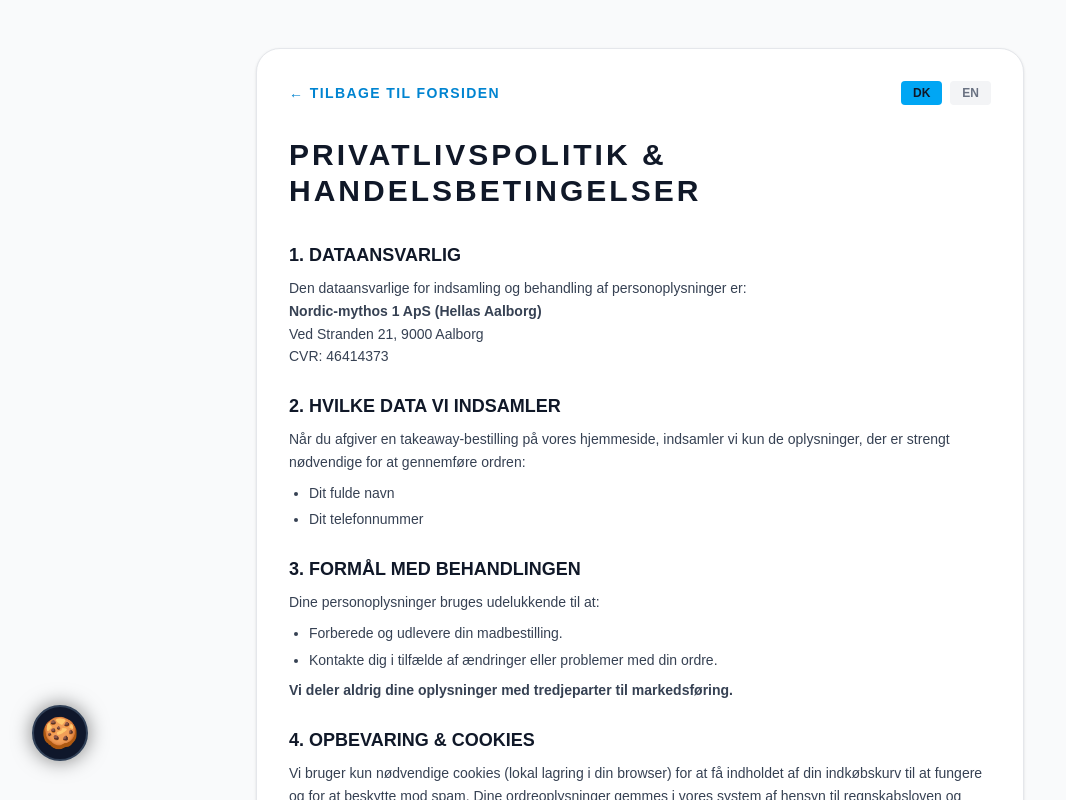
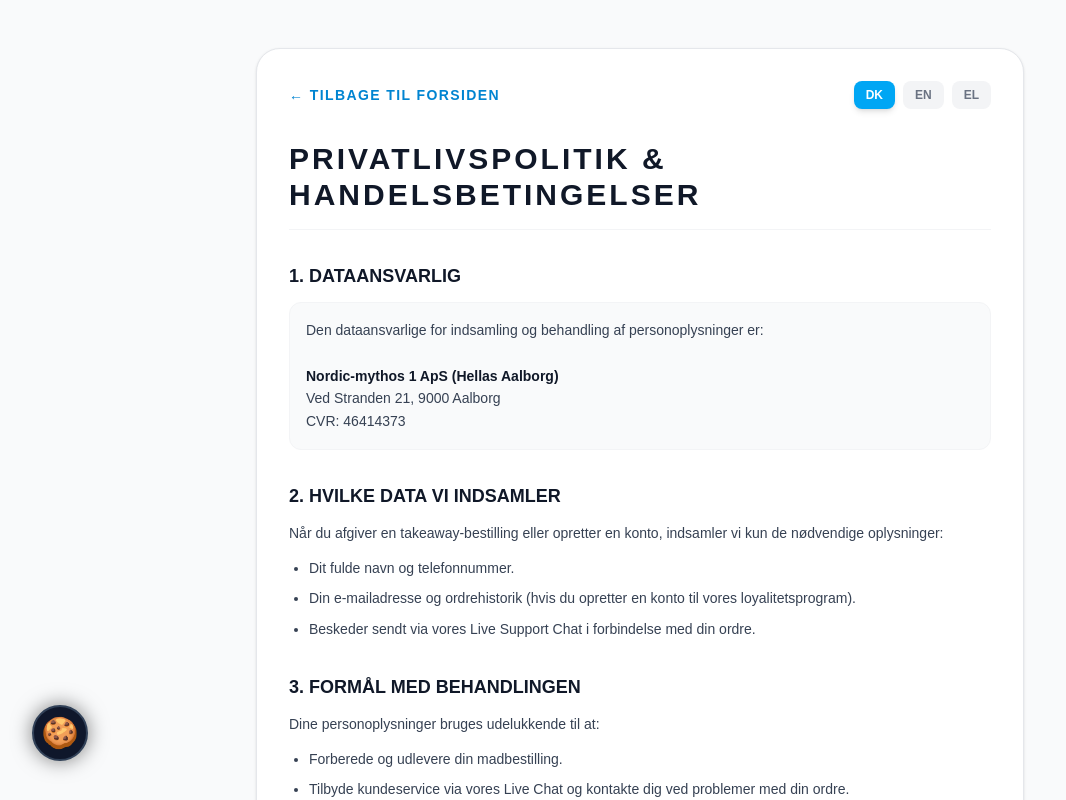
Before and after one commit to panoskoul108/hellas-aalborg-web, a Next.js app: page /privacy in a window 1280 px wide. Shown: the top 800 px of the page, without its empty margins (0-1066 px from the left). Built offline with nearby package versions, Linux system fonts and the light colour scheme.

Commit message:
Update page.tsx

```diff
--- a/app/privacy/page.tsx
+++ b/app/privacy/page.tsx
@@ -3,7 +3,7 @@ import React, { useState } from 'react';
 import Link from 'next/link';
 
 export default function PrivacyPolicy() {
-  const [lang, setLang] = useState<'da' | 'en'>('da');
+  const [lang, setLang] = useState<'da' | 'en' | 'el'>('da');
 
   const content = {
     da: {
@@ -12,16 +12,18 @@ export default function PrivacyPolicy() {
       s1Title: "1. Dataansvarlig",
       s1Text: "Den dataansvarlige for indsamling og behandling af personoplysninger er:",
       s2Title: "2. Hvilke data vi indsamler",
-      s2Text: "Når du afgiver en takeaway-bestilling på vores hjemmeside, indsamler vi kun de oplysninger, der er strengt nødvendige for at gennemføre ordren:",
-      i1: "Dit fulde navn",
-      i2: "Dit telefonnummer",
+      s2Text: "Når du afgiver en takeaway-bestilling eller opretter en konto, indsamler vi kun de nødvendige oplysninger:",
+      i1: "Dit fulde navn og telefonnummer.",
+      i2: "Din e-mailadresse og ordrehistorik (hvis du opretter en konto til vores loyalitetsprogram).",
+      i3: "Beskeder sendt via vores Live Support Chat i forbindelse med din ordre.",
       s3Title: "3. Formål med behandlingen",
       s3Text: "Dine personoplysninger bruges udelukkende til at:",
       p1: "Forberede og udlevere din madbestilling.",
-      p2: "Kontakte dig i tilfælde af ændringer eller problemer med din ordre.",
+      p2: "Tilbyde kundeservice via vores Live Chat og kontakte dig ved problemer med din ordre.",
+      p3: "Administrere dine loyalitetspoint (Cashback) og ordrehistorik på din konto.",
       neverShare: "Vi deler aldrig dine oplysninger med tredjeparter til markedsføring.",
-      s4Title: "4. Opbevaring & Cookies",
-      s4Text: "Vi bruger kun nødvendige cookies (lokal lagring i din browser) for at få indholdet af din indkøbskurv til at fungere og for at beskytte mod spam. Dine ordreoplysninger gemmes i vores system af hensyn til regnskabsloven og slettes rutinemæssigt derefter.",
+      s4Title: "4. Opbevaring, Cookies & Chat",
+      s4Text: "Vi bruger kun strengt nødvendige cookies (lokal lagring/Local Storage i din browser) for at huske din indkøbskurv, holde dig logget ind og beskytte vores system mod spam. Uden disse kan vores online bestilling ikke fungere. Dine ordreoplysninger gemmes i vores system af hensyn til regnskabsloven. Samtaler i vores Live Chat opbevares i højst 6 måneder for kvalitetssikring, hvorefter de slettes automatisk.",
       s5Title: "5. Dine rettigheder",
       s5Text: "Du har altid ret til at anmode om indsigt i, hvilke data vi har om dig, eller bede om at få dem slettet. Kontakt os blot i restauranten."
     },
@@ -31,18 +33,41 @@ export default function PrivacyPolicy() {
       s1Title: "1. Data Controller",
       s1Text: "The data controller for the collection and processing of personal data is:",
       s2Title: "2. What data we collect",
-      s2Text: "When you place a takeaway order on our website, we only collect the information strictly necessary to complete the order:",
-      i1: "Your full name",
-      i2: "Your phone number",
+      s2Text: "When you place a takeaway order or create an account, we only collect necessary information:",
+      i1: "Your full name and phone number.",
+      i2: "Your email address and order history (if you create an account for our loyalty program).",
+      i3: "Messages sent via our Live Support Chat regarding your order.",
       s3Title: "3. Purpose of processing",
       s3Text: "Your personal data is used exclusively to:",
       p1: "Prepare and deliver your food order.",
-      p2: "Contact you in case of changes or issues with your order.",
-      neverShare: "We never share your information with third parties for marketing.",
-      s4Title: "4. Storage & Cookies",
-      s4Text: "We only use essential cookies (local storage in your browser) to make your shopping cart work and to protect against spam. Your order details are stored in our system for accounting purposes and deleted routinely thereafter.",
+      p2: "Provide customer service via Live Chat and contact you in case of issues with your order.",
+      p3: "Manage your loyalty points (Cashback) and order history on your account.",
+      neverShare: "We never share your information with third parties for marketing purposes.",
+      s4Title: "4. Storage, Cookies & Chat Logs",
+      s4Text: "We only use strictly necessary cookies (local storage in your browser) to remember your shopping cart, keep you logged in, and protect our system against spam. Without these, our online ordering cannot function. Your order details are stored in our system for accounting purposes. Conversations in our Live Chat are kept for a maximum of 6 months for quality assurance, after which they are automatically deleted.",
       s5Title: "5. Your rights",
       s5Text: "You always have the right to request access to the data we hold about you or ask to have it deleted. Simply contact us at the restaurant."
+    },
+    el: {
+      back: "← Επιστροφή στην αρχική",
+      title: "Πολιτική Απορρήτου & Όροι",
+      s1Title: "1. Υπεύθυνος Επεξεργασίας",
+      s1Text: "Ο υπεύθυνος επεξεργασίας για τη συλλογή και επεξεργασία των προσωπικών δεδομένων είναι:",
+      s2Title: "2. Ποια δεδομένα συλλέγουμε",
+      s2Text: "Όταν κάνετε μια παραγγελία takeaway ή δημιουργείτε λογαριασμό, συλλέγουμε μόνο τις απαραίτητες πληροφορίες:",
+      i1: "Το ονοματεπώνυμο και τον αριθμό τηλεφώνου σας.",
+      i2: "Το email και το ιστορικό παραγγελιών σας (εάν δημιουργήσετε λογαριασμό για το πρόγραμμα επιβράβευσης).",
+      i3: "Μηνύματα που αποστέλλονται μέσω του Live Support Chat σχετικά με την παραγγελία σας.",
+      s3Title: "3. Σκοπός επεξεργασίας",
+      s3Text: "Τα προσωπικά σας δεδομένα χρησιμοποιούνται αποκλειστικά για να:",
+      p1: "Προετοιμάσουμε και παραδώσουμε την παραγγελία σας.",
+      p2: "Παρέχουμε εξυπηρέτηση πελατών μέσω του Live Chat και να επικοινωνήσουμε μαζί σας σε περίπτωση προβλήματος.",
+      p3: "Διαχειριστούμε τους πόντους επιβράβευσης (Cashback) και το ιστορικό παραγγελιών στον λογαριασμό σας.",
+      neverShare: "Δεν μοιραζόμαστε ποτέ τις πληροφορίες σας με τρίτους για σκοπούς μάρκετινγκ.",
+      s4Title: "4. Αποθήκευση, Cookies & Ιστορικό Chat",
+      s4Text: "Χρησιμοποιούμε μόνο απολύτως απαραίτητα cookies (local storage στον browser σας) για να θυμόμαστε το καλάθι αγορών σας, να σας κρατάμε συνδεδεμένους και να προστατεύουμε το σύστημά μας από spam. Χωρίς αυτά, η online παραγγελία δεν μπορεί να λειτουργήσει. Τα στοιχεία της παραγγελίας σας αποθηκεύονται στο σύστημά μας για λογιστικούς σκοπούς. Οι συνομιλίες στο Live Chat διατηρούνται για το πολύ 6 μήνες για σκοπούς διασφάλισης ποιότητας, μετά τους οποίους διαγράφονται αυτόματα.",
+      s5Title: "5. Τα δικαιώματά σας",
+      s5Text: "Έχετε πάντα το δικαίωμα να ζητήσετε πρόσβαση στα δεδομένα που διατηρούμε για εσάς ή να ζητήσετε τη διαγραφή τους. Απλώς επικοινωνήστε μαζί μας στο κατάστημα."
     }
   };
 
@@ -50,68 +75,80 @@ export default function PrivacyPolicy() {
 
   return (
     <div className="min-h-screen bg-gray-50 text-gray-900 font-sans p-6 md:p-12">
-      <div className="max-w-3xl mx-auto bg-white p-8 rounded-3xl shadow-sm border border-gray-200">
+      <div className="max-w-3xl mx-auto bg-white p-8 rounded-3xl shadow-sm border border-gray-200 animate-fade-in-up">
 
         {/* Top bar with back link and language switch */}
-        <div className="flex justify-between items-center mb-8">
+        <div className="flex flex-col md:flex-row justify-between items-start md:items-center gap-4 mb-8">
           <Link href="/" className="text-sky-600 font-black text-sm uppercase tracking-widest hover:underline">
             {t.back}
           </Link>
           <div className="flex gap-2">
             <button
               onClick={() => setLang('da')}
-              className={`px-3 py-1 rounded text-xs font-black uppercase transition-colors ${lang === 'da' ? 'bg-sky-500 text-gray-900' : 'bg-gray-100 text-gray-500'}`}
+              className={`px-3 py-1.5 rounded-lg text-xs font-black uppercase transition-colors ${lang === 'da' ? 'bg-sky-500 text-white shadow-md' : 'bg-gray-100 text-gray-500 hover:bg-gray-200'}`}
             >
               DK
             </button>
             <button
               onClick={() => setLang('en')}
-              className={`px-3 py-1 rounded text-xs font-black uppercase transition-colors ${lang === 'en' ? 'bg-sky-500 text-gray-900' : 'bg-gray-100 text-gray-500'}`}
+              className={`px-3 py-1.5 rounded-lg text-xs font-black uppercase transition-colors ${lang === 'en' ? 'bg-sky-500 text-white shadow-md' : 'bg-gray-100 text-gray-500 hover:bg-gray-200'}`}
             >
               EN
+            </button>
+            <button
+              onClick={() => setLang('el')}
+              className={`px-3 py-1.5 rounded-lg text-xs font-black uppercase transition-colors ${lang === 'el' ? 'bg-sky-500 text-white shadow-md' : 'bg-gray-100 text-gray-500 hover:bg-gray-200'}`}
+            >
+              EL
             </button>
           </div>
         </div>
 
-        <h1 className="text-2xl md:text-3xl font-black uppercase tracking-widest mb-8 text-gray-900">
+        <h1 className="text-2xl md:text-3xl font-black uppercase tracking-widest mb-8 text-gray-900 border-b border-gray-100 pb-4">
           {t.title}
         </h1>
 
-        <div className="space-y-6 text-sm leading-relaxed text-gray-700">
+        <div className="space-y-8 text-sm leading-relaxed text-gray-700">
           <section>
-            <h2 className="text-lg font-black uppercase text-gray-900 mb-2">{t.s1Title}</h2>
-            <p>{t.s1Text}<br/>
-            <strong>Nordic-mythos 1 ApS (Hellas Aalborg)</strong><br/>
-            Ved Stranden 21, 9000 Aalborg<br/>
-            CVR: 46414373</p>
+            <h2 className="text-lg font-black uppercase text-gray-900 mb-3">{t.s1Title}</h2>
+            <p className="bg-gray-50 p-4 rounded-xl border border-gray-100">
+              {t.s1Text}<br/><br/>
+              <strong className="text-gray-900">Nordic-mythos 1 ApS (Hellas Aalborg)</strong><br/>
+              Ved Stranden 21, 9000 Aalborg<br/>
+              CVR: 46414373
+            </p>
           </section>
 
           <section>
-            <h2 className="text-lg font-black uppercase text-gray-900 mb-2">{t.s2Title}</h2>
+            <h2 className="text-lg font-black uppercase text-gray-900 mb-3">{t.s2Title}</h2>
             <p>{t.s2Text}</p>
-            <ul className="list-disc pl-5 mt-2 space-y-1">
+            <ul className="list-disc pl-5 mt-3 space-y-2 font-medium">
               <li>{t.i1}</li>
               <li>{t.i2}</li>
+              <li>{t.i3}</li>
             </ul>
           </section>
 
           <section>
-            <h2 className="text-lg font-black uppercase text-gray-900 mb-2">{t.s3Title}</h2>
+            <h2 className="text-lg font-black uppercase text-gray-900 mb-3">{t.s3Title}</h2>
             <p>{t.s3Text}</p>
-            <ul className="list-disc pl-5 mt-2 mb-2 space-y-1">
+            <ul className="list-disc pl-5 mt-3 mb-4 space-y-2 font-medium">
               <li>{t.p1}</li>
               <li>{t.p2}</li>
+              <li>{t.p3}</li>
             </ul>
-            <p><strong>{t.neverShare}</strong></p>
+            <p className="inline-block bg-sky-50 text-sky-800 font-bold px-4 py-2 rounded-lg border border-sky-100">
+              {t.neverShare}
+            </p>
           </section>
 
           <section>
-            <h2 className="text-lg font-black uppercase text-gray-900 mb-2">{t.s4Title}</h2>
+            <h2 className="text-lg font-black uppercase text-gray-900 mb-3">{t.s4Title}</h2>
             <p>{t.s4Text}</p>
           </section>
 
           <section>
-            <h2 className="text-lg font-black uppercase text-gray-900 mb-2">{t.s5Title}</h2>
+            <h2 className="text-lg font-black uppercase text-gray-900 mb-3">{t.s5Title}</h2>
             <p>{t.s5Text}</p>
           </section>
         </div>
```
